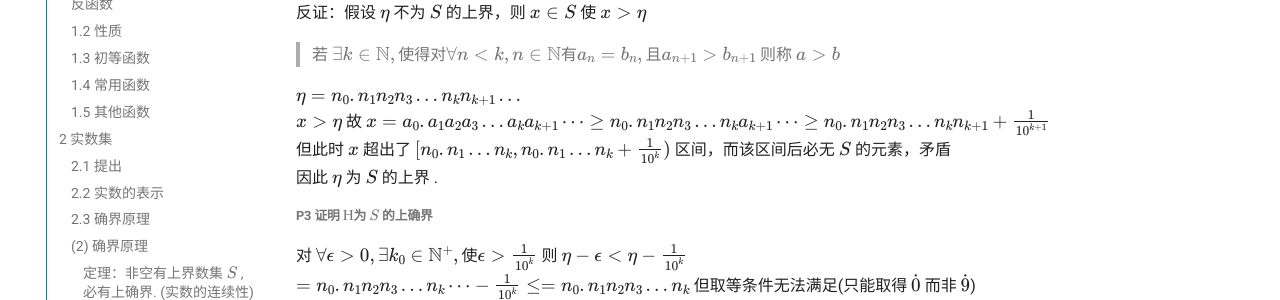
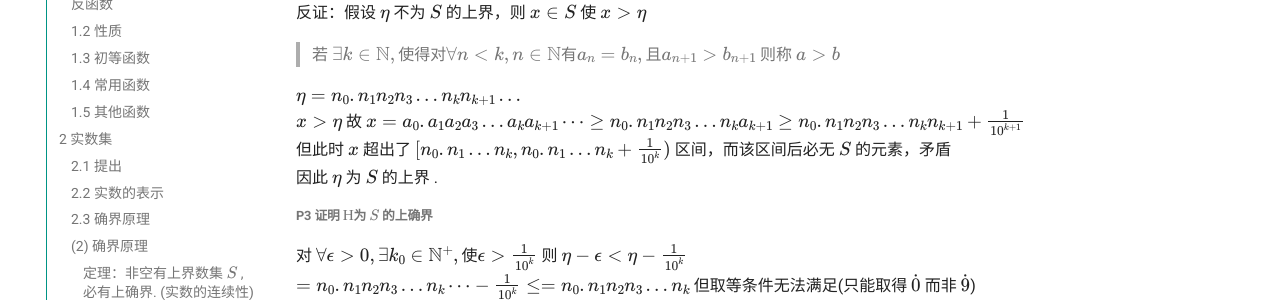
Before and after one commit to itray25/notes-web, an MkDocs documentation site: the page built from docs/Mathematical analysis (H).md, in a window 1280 px wide and 900 px high, scrolled down 3152 px. Shown: the part 151-451 px from the top of the window. Built offline with MkDocs 1.6.1 and Material for MkDocs 9.7.7, drawn with Linux system fonts in a browser that asks for light colours.

Commit message:
edit error

```diff
--- a/docs/Mathematical analysis (H).md
+++ b/docs/Mathematical analysis (H).md
@@ -136,7 +134,7 @@ $$
 > 若 $\exists k \in \mathbb{N} ,\text{使得对} \forall n<k,n\in \mathbb{N}\text{有}a_{n}=b_{n},\text{且}a_{n+1}>b_{n+1}$ 则称 $a>b$
 
 $\eta=n_{0}.n_{1}n_{2}n_{3}\dots n_{k}n_{k+1}\dots$
- $x>\eta$ 故 $x=a_{0}.a_{1}a_{2}a_{3}\dots a_{k}a_{k+1}\dots\geq n_{0}.n_{1}n_{2}n_{3}\dots n_{k}a_{k+1}\dots\geq n_{0}.n_{1}n_{2}n_{3}\dots n_{k}n_{k+1}+\frac{1}{10^{k+1}}$
+ $x>\eta$ 故 $x=a_{0}.a_{1}a_{2}a_{3}\dots a_{k}a_{k+1}\dots\geq n_{0}.n_{1}n_{2}n_{3}\dots n_{k}a_{k+1}\geq n_{0}.n_{1}n_{2}n_{3}\dots n_{k}n_{k+1}+\frac{1}{10^{k+1}}$
  但此时 $x$ 超出了 $[n_{0}.n_{1}\dots n_{k},n_{0}.n_{1}\dots n_{k}+\frac{1}{10^k})$ 区间，而该区间后必无 $S$ 的元素，矛盾
  因此 $\eta$ 为 $S$ 的上界 .
 
```
Also changed, not shown: other parts of docs/Mathematical analysis (H).md (+0 -2 lines).
